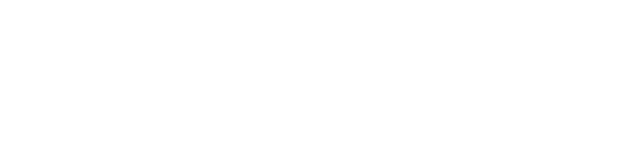
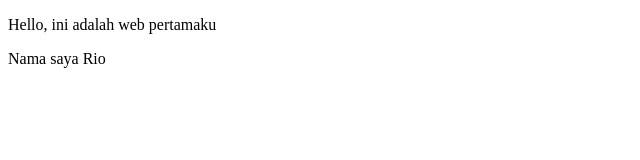
Before and after one commit to yohanessaverio1/EksulCoding-SMP-BW-Senin, a plain HTML site: page index.html in a window 1280 px wide. Shown: the whole page, without its empty margins (0-640 px from the left). Drawn offline with Linux system fonts and the light colour scheme.

Commit message:
Update index.html

```diff
--- a/index.html
+++ b/index.html
@@ -1,10 +1,10 @@
 <!DOCTYPE html>
 <html>
   <head>
-    <title>web coding senin<\title>
-  <head>
+    <title>web coding senin</title>
+  </head>
   <body>
-      <p>Hello, ini adalah web pertamaku<\p>
-      <p>Nama saya Rio<\p>
-  <body>
-<\html>
+      <p>Hello, ini adalah web pertamaku</p>
+      <p>Nama saya Rio</p>
+  </body>
+</html>
```
